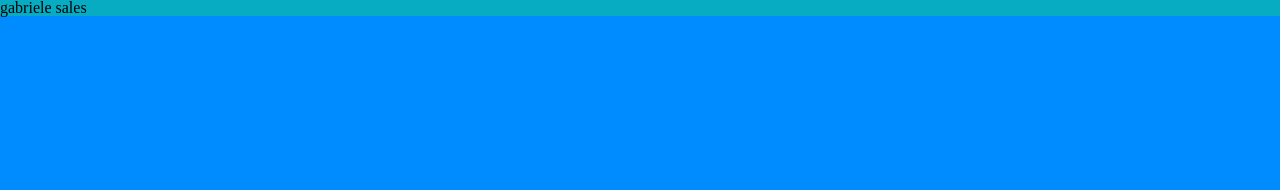
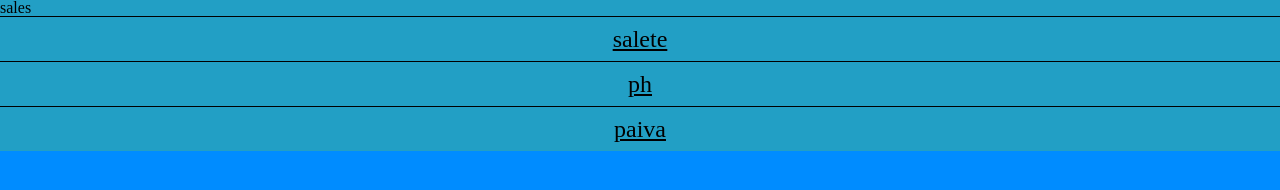
Before and after one commit to gabidsales/2tri-programacao, a plain HTML site: page index.html in a window 1280 px wide. Drawn offline with Linux system fonts and the light colour scheme.

Commit message:
Add files via upload

```diff
--- a/index.html
+++ b/index.html
@@ -1,4 +1,4 @@
-<!DOCTYPE html>
+<!DOCTYPE  html>
 <html lang="en">
 <head>
     <meta charset="UTF-8">
@@ -6,9 +6,20 @@
     <meta name="viewport" content="width=device-width, initial-scale=1.0">
     <link rel="stylesheet" href="style.css">
     <link rel="stylesheet" href="reset.css">
-    <title>sales</title>
+    <title>document</title>
 </head>
 <body>
-    <h1>gabriele sales</h1>
+<header class="cabeçalho">
+<h1 class="cabeçalho-item">sales</h1>
+
+  <nav class="cabeçalho-menu"></nav>
+<ul>
+    <li><a class="cabeçalho-menu-item" href="#"> salete</a></li>
+    <li><a class="cabeçalho-menu-item" href="#"> ph</a></li>
+    <li><a class="cabeçalho-menu-item" href="#"> paiva</a></li>
+    </ul>
+    </nav>
+
+ </header>
 </body>
 </html>
--- a/style.css
+++ b/style.css
@@ -1,11 +1,33 @@
 :root{
     --cor-de-fundo:rgb(0, 140, 255);
+    --cor-cabeçalho: rgb(34, 159, 197);
 }
 
 body{
     background-color: var(--cor-de-fundo);
 }
 
-h1{
-    background-color: rgb(8, 172, 194);
+.cabeçalho {
+    background-color: var(--cor-cabeçalho);
 }
+
+.cabeçalho-titulo{
+     font-size: 36px;
+     font-weight: 700;
+     padding: 12px;
+     text-align: center;
+}
+
+.cabeçalho-menu {
+    background-color: var(--fundo-menu);
+}
+
+.cabeçalho-menu-item {
+    display: block;
+    padding: 10px;
+    font-size: 24px;
+    text-decoration: nome;
+    color: black;
+    text-align: center;
+    border-top: 1px solid;
+}
```
